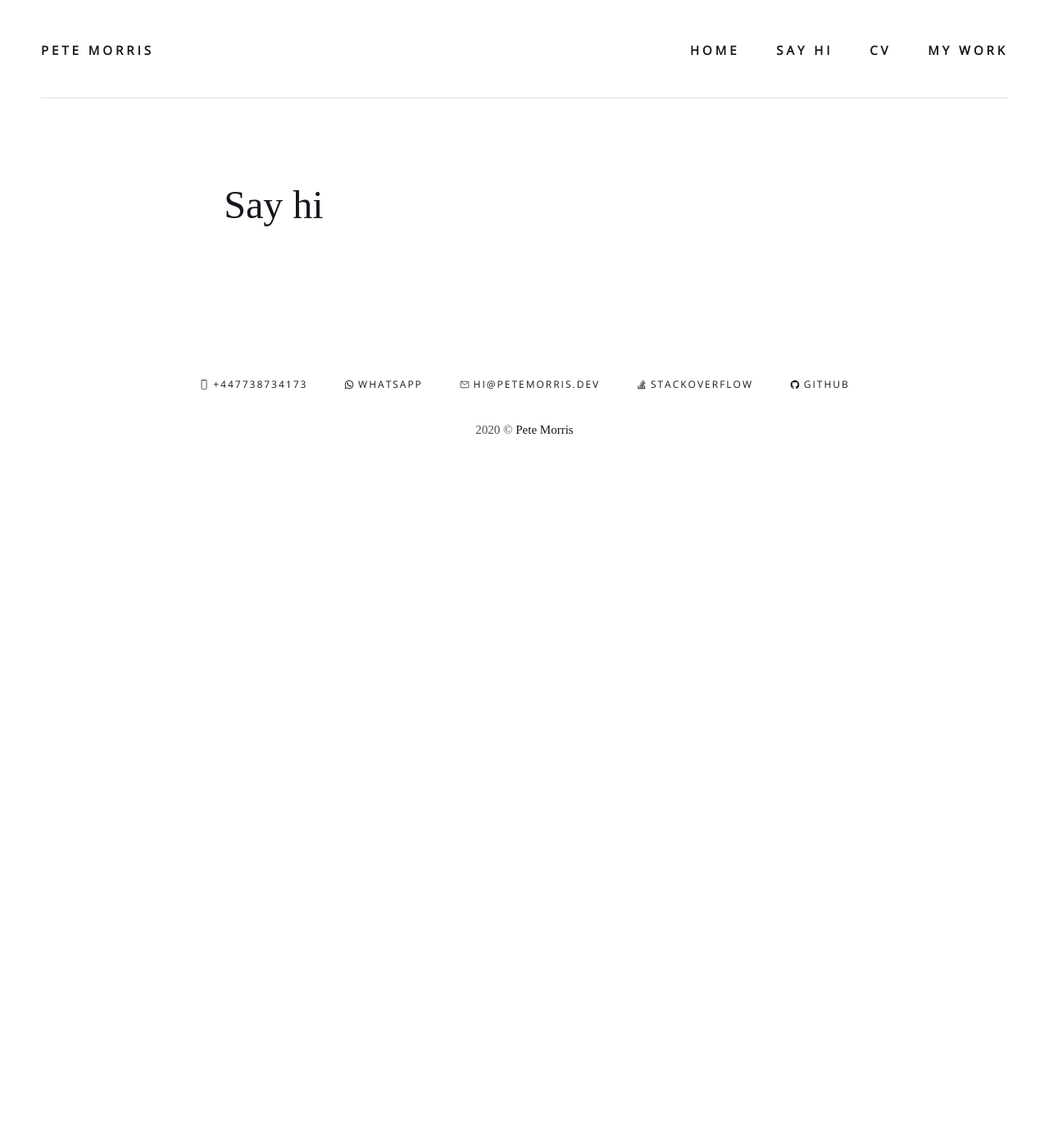
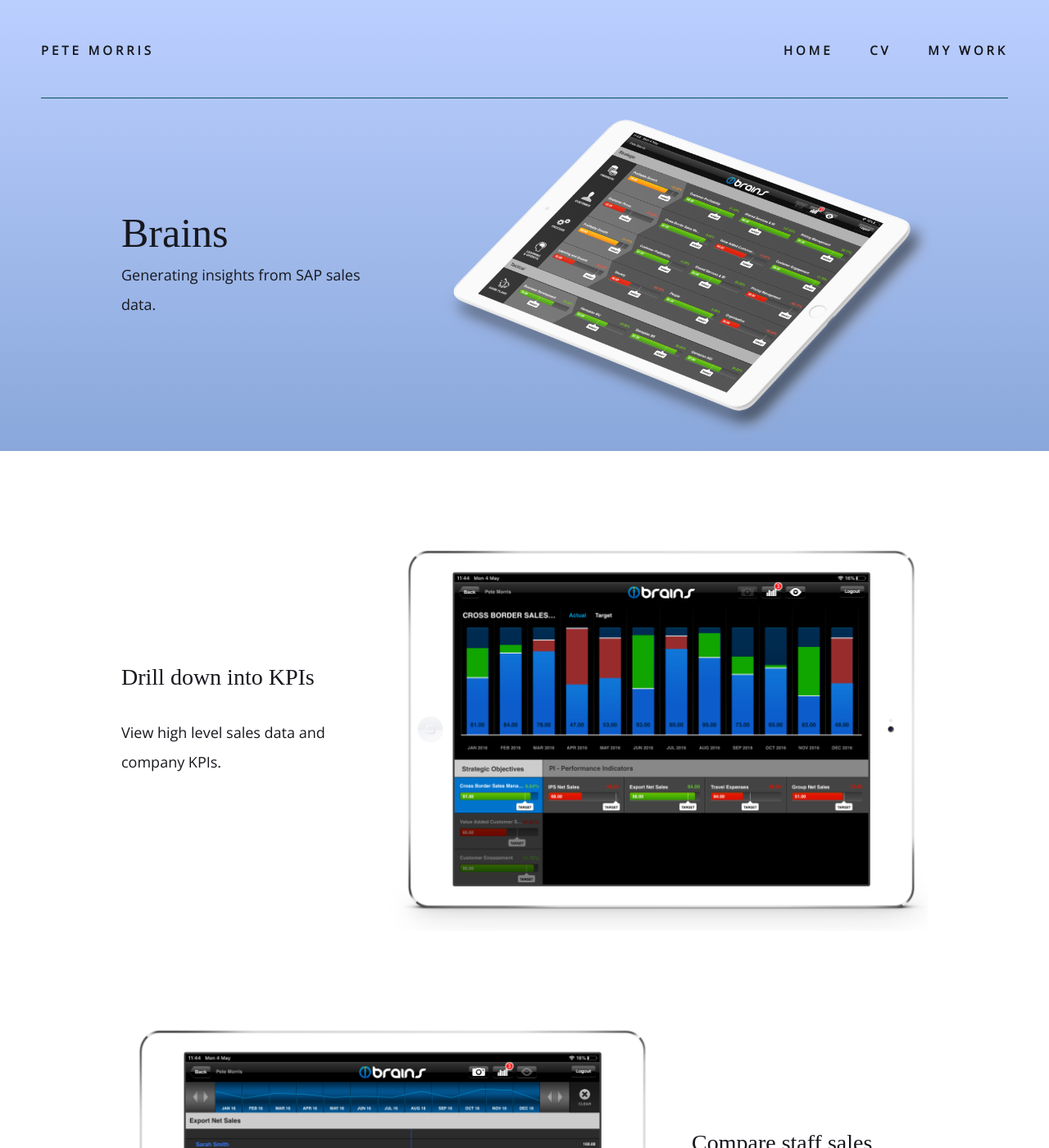
Before and after one commit to p-morris/p-morris.github.io, a Jekyll site: the page built from _pages/brains.md, in a window 1280 px wide and 1400 px high. Shown: the whole window at 82% size. Built offline with Jekyll 4.4.1, drawn with Linux system fonts in a browser that asks for light colours; nearby versions of some CDN libraries; some web fonts are replaced; some of the changed text lies outside the part shown.

Commit message:
fixed brains page

```diff
--- a/_pages/brains.md
+++ b/_pages/brains.md
@@ -1,6 +1,17 @@
 ---
-layout: page
-permalink: /contact/
-title: Say hi
-navigable: true
+layout: work-images
+permalink: /my-work/brains/
+title: Brains
+tagline: Generating insights from SAP sales data.
+image: brainsapp-0.png
+example1-title: Drill down into KPIs
+example1-image: brainsapp-2.png
+example1-copy: View high level sales data and company KPIs.
+example2-title: Compare staff sales records
+example2-image: brainsapp-3.png
+example2-copy: Compare and contrast the sales record of staff.
+example3-title: Save data snapshots
+example3-image: brainsapp-4.png
+example3-copy: Snapshot interesting trends and share.
+scss: brains
 ---
```
